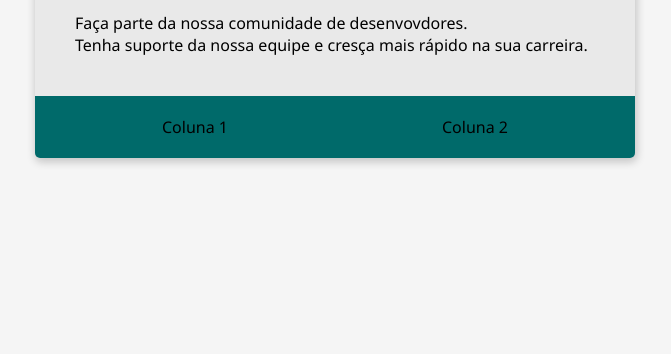
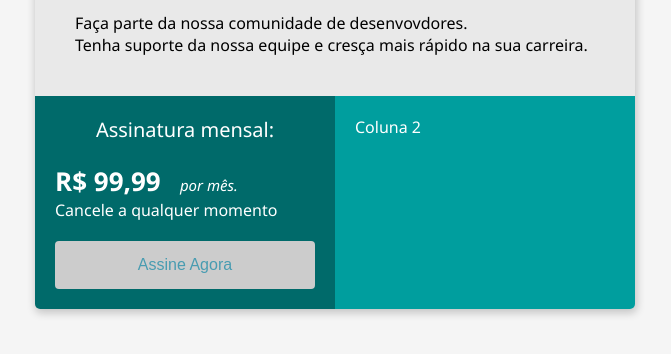
Before and after one commit to GabrielCavallari/bootcamp-devjr-modulo2, a plain HTML site: page index.html in a window 1280 px wide. Shown: the part 136-490 px from the top of the page, without its empty margins (305-976 px from the left). Drawn offline with Linux system fonts and the light colour scheme.

Commit message:
closes #5 - button e span

```diff
--- a/index.html
+++ b/index.html
@@ -29,10 +29,7 @@
 
         .flex-container {
             display: flex;
-            background-color: #006A6A;
             justify-content: space-around;
-            padding: 20px;
-
         }
 
         .header-title {
@@ -48,6 +45,61 @@
              font-weight: 500;
              margin-bottom: 15px;
         }
+
+        .col-1 {
+            background-color: #006A6A;
+            width: 50%;
+            padding: 20px;
+            color: #FFF;
+        }
+
+        .col-2 {
+            background-color: #009E9E;
+            width: 50%;
+            padding: 20px;
+            color: #FFF;
+        }
+
+        .coluna1-title {
+            font-size: 20px;
+            text-align: center;
+            margin-bottom: 20px;
+
+        }
+
+        .price {
+            font-size: 26px;
+            font-weight: 700;
+        }
+
+        .month {
+            font-size: 15px;
+            font-style: italic;
+            margin-left: 15px;
+        }
+
+        button {
+            margin-top: 20px;
+
+            width: 100%;
+            padding: 15px 32px;
+
+            background-color: #CCCCCC;
+            color: #489CB1;
+
+
+            font-size: 16px;
+
+            border-radius: 4px;
+            border: none;
+
+            cursor: pointer;
+        }
+
+        button:hover{
+            background-color: #E9E9E9;
+        }
+
     </style>
 
 </head>
@@ -66,10 +118,23 @@
             </div>
         </div>
         <div class="flex-container">
-            <div>
-                Coluna 1
+            <div class="col-1">
+                <div class="coluna1-title">
+                    Assinatura mensal:
+                </div>
+
+                <div>
+                    <span class="price">R$ 99,99</span>
+                    <span class="month">por mês.</span>
+                </div>
+
+                <div>
+                    Cancele a qualquer momento
+                </div>
+
+                <button>Assine Agora</button>
             </div>
-            <div>
+            <div class="col-2">
                 Coluna 2
             </div>
         </div>
```
